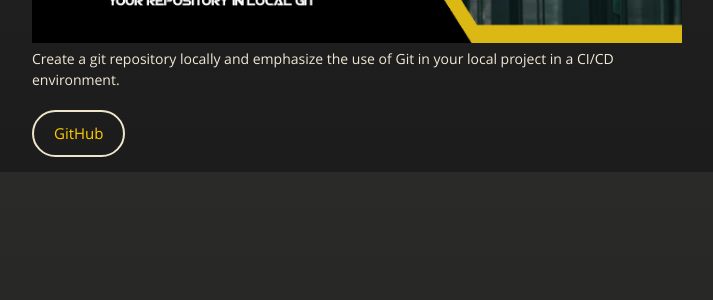
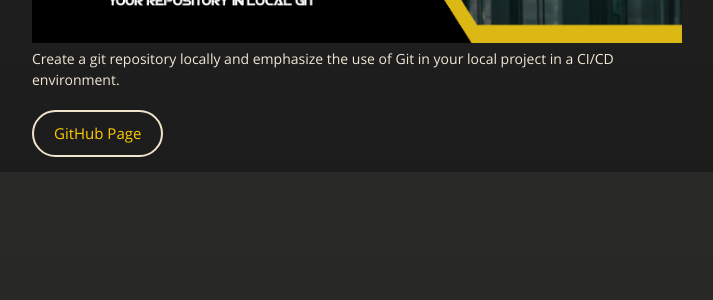
Before and after one commit to andylamzoned/andylamzoned.github.io, a Jekyll site: the page built from index.md, in a window 1280 px wide. Shown: the part 728-1028 px from the top of the page, without its empty margins (283-996 px from the left). Built offline with Jekyll 4.4.1, drawn with Linux system fonts in a browser that asks for light colours.

Commit message:
default.html test

```diff
--- a/_layouts/default.html
+++ b/_layouts/default.html
@@ -49,7 +49,7 @@
           </header>
           <a href="" class="image fit"><img src="assets/images/HA1.jpg" alt="" /></a>
           <p>Create a git repository locally and emphasize the use of Git in your local project in a CI/CD environment.</p>
-          <p align="center" class="ghost"><a href="#">GitHub</a></p>
+          <p align="center" class="ghost"><a href="#">GitHub Page</a></p>
 				</article>
       </section>
 
```
